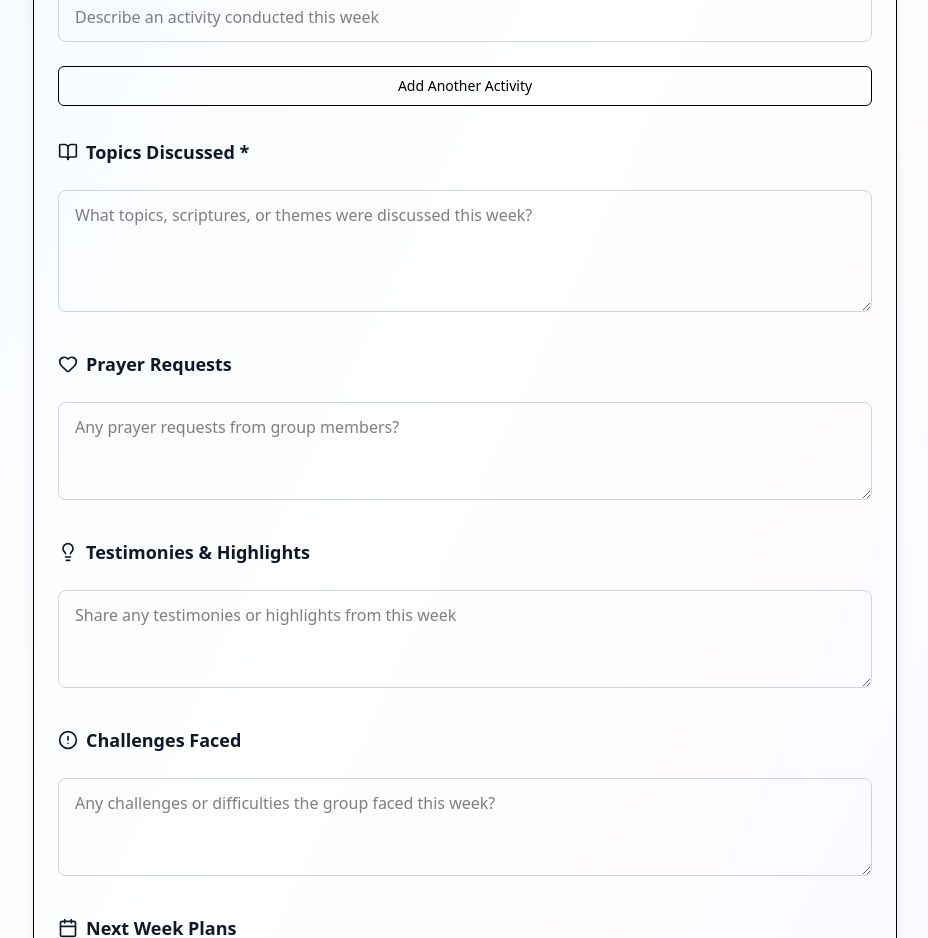
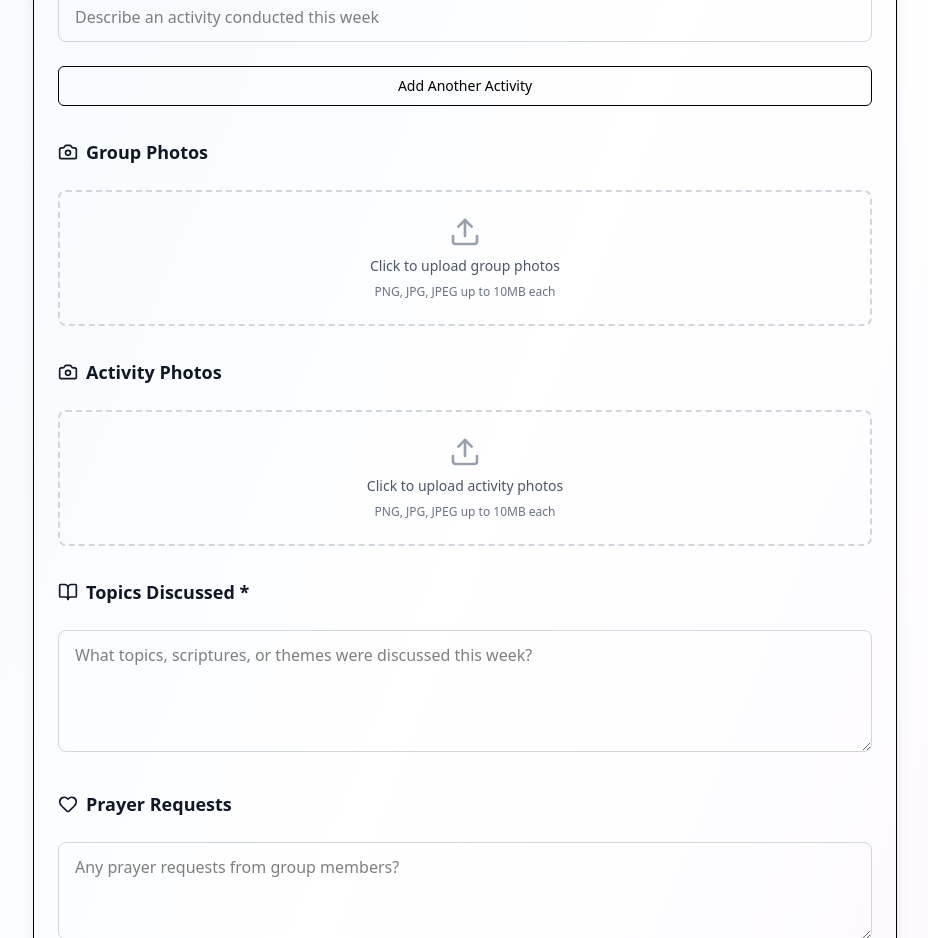
Before and after one commit to KEM-CONSOLATION/growth-group-dc-website, a Next.js app: page /weekly-reports in a window 1280 px wide. Shown: the part 1040-1978 px from the top of the page, without its empty margins (175-1103 px from the left). Built offline with nearby package versions, Linux system fonts and the light colour scheme.

Commit message:
Add image upload functionality for group and activity photos in weekly reports. Implement file handling, base64 conversion, and UI for displaying uploaded images.

```diff
--- a/src/app/weekly-reports/page.tsx
+++ b/src/app/weekly-reports/page.tsx
@@ -20,6 +20,9 @@ import {
   Lightbulb,
   AlertCircle,
   CheckCircle,
+  Camera,
+  X,
+  Upload,
 } from "lucide-react";
 
 export default function WeeklyReportsPage() {
@@ -42,6 +45,8 @@ export default function WeeklyReportsPage() {
     challenges: "",
     nextWeekPlans: "",
     additionalNotes: "",
+    groupPhotos: [] as File[],
+    activityPhotos: [] as File[],
   });
 
   const [status, setStatus] = useState<string | null>(null);
@@ -100,6 +105,32 @@ export default function WeeklyReportsPage() {
     }
   };
 
+  const handleImageUpload = (type: 'groupPhotos' | 'activityPhotos', files: FileList | null) => {
+    if (!files) return;
+
+    const newFiles = Array.from(files);
+    setFormData(prev => ({
+      ...prev,
+      [type]: [...prev[type], ...newFiles],
+    }));
+  };
+
+  const removeImage = (type: 'groupPhotos' | 'activityPhotos', index: number) => {
+    setFormData(prev => ({
+      ...prev,
+      [type]: prev[type].filter((_, i) => i !== index),
+    }));
+  };
+
+  const convertFileToBase64 = (file: File): Promise<string> => {
+    return new Promise((resolve, reject) => {
+      const reader = new FileReader();
+      reader.readAsDataURL(file);
+      reader.onload = () => resolve(reader.result as string);
+      reader.onerror = error => reject(error);
+    });
+  };
+
 
   const handleSubmit = async (e: React.FormEvent) => {
     e.preventDefault();
@@ -107,10 +138,33 @@ export default function WeeklyReportsPage() {
     setStatus(null);
 
     try {
+      // Convert images to base64 for submission
+      const groupPhotosBase64 = await Promise.all(
+        formData.groupPhotos.map(async (file) => ({
+          name: file.name,
+          type: file.type,
+          data: await convertFileToBase64(file),
+        }))
+      );
+
+      const activityPhotosBase64 = await Promise.all(
+        formData.activityPhotos.map(async (file) => ({
+          name: file.name,
+          type: file.type,
+          data: await convertFileToBase64(file),
+        }))
+      );
+
+      const submissionData = {
+        ...formData,
+        groupPhotos: groupPhotosBase64,
+        activityPhotos: activityPhotosBase64,
+      };
+
       const response = await fetch("/api/weekly-reports", {
         method: "POST",
         headers: { "Content-Type": "application/json" },
-        body: JSON.stringify(formData),
+        body: JSON.stringify(submissionData),
       });
 
       if (response.ok) {
@@ -135,6 +189,8 @@ export default function WeeklyReportsPage() {
           challenges: "",
           nextWeekPlans: "",
           additionalNotes: "",
+          groupPhotos: [],
+          activityPhotos: [],
         });
       } else {
         const error = await response.json();
@@ -370,6 +426,120 @@ export default function WeeklyReportsPage() {
                 </Button>
               </div>
 
+              {/* Group Photos */}
+              <div className="space-y-6">
+                <h3 className="text-lg font-semibold text-gray-900 flex items-center gap-2">
+                  <Camera className="h-5 w-5" />
+                  Group Photos
+                </h3>
+
+                <div className="space-y-4">
+                  <div className="border-2 border-dashed border-gray-300 rounded-lg p-6 text-center hover:border-blue-400 transition-colors">
+                    <input
+                      type="file"
+                      multiple
+                      accept="image/*"
+                      onChange={(e) => handleImageUpload('groupPhotos', e.target.files)}
+                      className="hidden"
+                      id="group-photos-upload"
+                    />
+                    <label
+                      htmlFor="group-photos-upload"
+                      className="cursor-pointer flex flex-col items-center gap-2"
+                    >
+                      <Upload className="h-8 w-8 text-gray-400" />
+                      <span className="text-sm text-gray-600">
+                        Click to upload group photos
+                      </span>
+                      <span className="text-xs text-gray-500">
+                        PNG, JPG, JPEG up to 10MB each
+                      </span>
+                    </label>
+                  </div>
+
+                  {formData.groupPhotos.length > 0 && (
+                    <div className="grid grid-cols-2 md:grid-cols-3 gap-4">
+                      {formData.groupPhotos.map((file, index) => (
+                        <div key={index} className="relative group">
+                          <img
+                            src={URL.createObjectURL(file)}
+                            alt={`Group photo ${index + 1}`}
+                            className="w-full h-32 object-cover rounded-lg"
+                          />
+                          <button
+                            type="button"
+                            onClick={() => removeImage('groupPhotos', index)}
+                            className="absolute top-2 right-2 bg-red-500 text-white rounded-full p-1 opacity-0 group-hover:opacity-100 transition-opacity"
+                          >
+                            <X className="h-4 w-4" />
+                          </button>
+                          <p className="text-xs text-gray-500 mt-1 truncate">
+                            {file.name}
+                          </p>
+                        </div>
+                      ))}
+                    </div>
+                  )}
+                </div>
+              </div>
+
+              {/* Activity Photos */}
+              <div className="space-y-6">
+                <h3 className="text-lg font-semibold text-gray-900 flex items-center gap-2">
+                  <Camera className="h-5 w-5" />
+                  Activity Photos
+                </h3>
+
+                <div className="space-y-4">
+                  <div className="border-2 border-dashed border-gray-300 rounded-lg p-6 text-center hover:border-blue-400 transition-colors">
+                    <input
+                      type="file"
+                      multiple
+                      accept="image/*"
+                      onChange={(e) => handleImageUpload('activityPhotos', e.target.files)}
+                      className="hidden"
+                      id="activity-photos-upload"
+                    />
+                    <label
+                      htmlFor="activity-photos-upload"
+                      className="cursor-pointer flex flex-col items-center gap-2"
+                    >
+                      <Upload className="h-8 w-8 text-gray-400" />
+                      <span className="text-sm text-gray-600">
+                        Click to upload activity photos
+                      </span>
+                      <span className="text-xs text-gray-500">
+                        PNG, JPG, JPEG up to 10MB each
+                      </span>
+                    </label>
+                  </div>
+
+                  {formData.activityPhotos.length > 0 && (
+                    <div className="grid grid-cols-2 md:grid-cols-3 gap-4">
+                      {formData.activityPhotos.map((file, index) => (
+                        <div key={index} className="relative group">
+                          <img
+                            src={URL.createObjectURL(file)}
+                            alt={`Activity photo ${index + 1}`}
+                            className="w-full h-32 object-cover rounded-lg"
+                          />
+                          <button
+                            type="button"
+                            onClick={() => removeImage('activityPhotos', index)}
+                            className="absolute top-2 right-2 bg-red-500 text-white rounded-full p-1 opacity-0 group-hover:opacity-100 transition-opacity"
+                          >
+                            <X className="h-4 w-4" />
+                          </button>
+                          <p className="text-xs text-gray-500 mt-1 truncate">
+                            {file.name}
+                          </p>
+                        </div>
+                      ))}
+                    </div>
+                  )}
+                </div>
+              </div>
+
 
               {/* Topics Discussed */}
               <div className="space-y-6">
```
